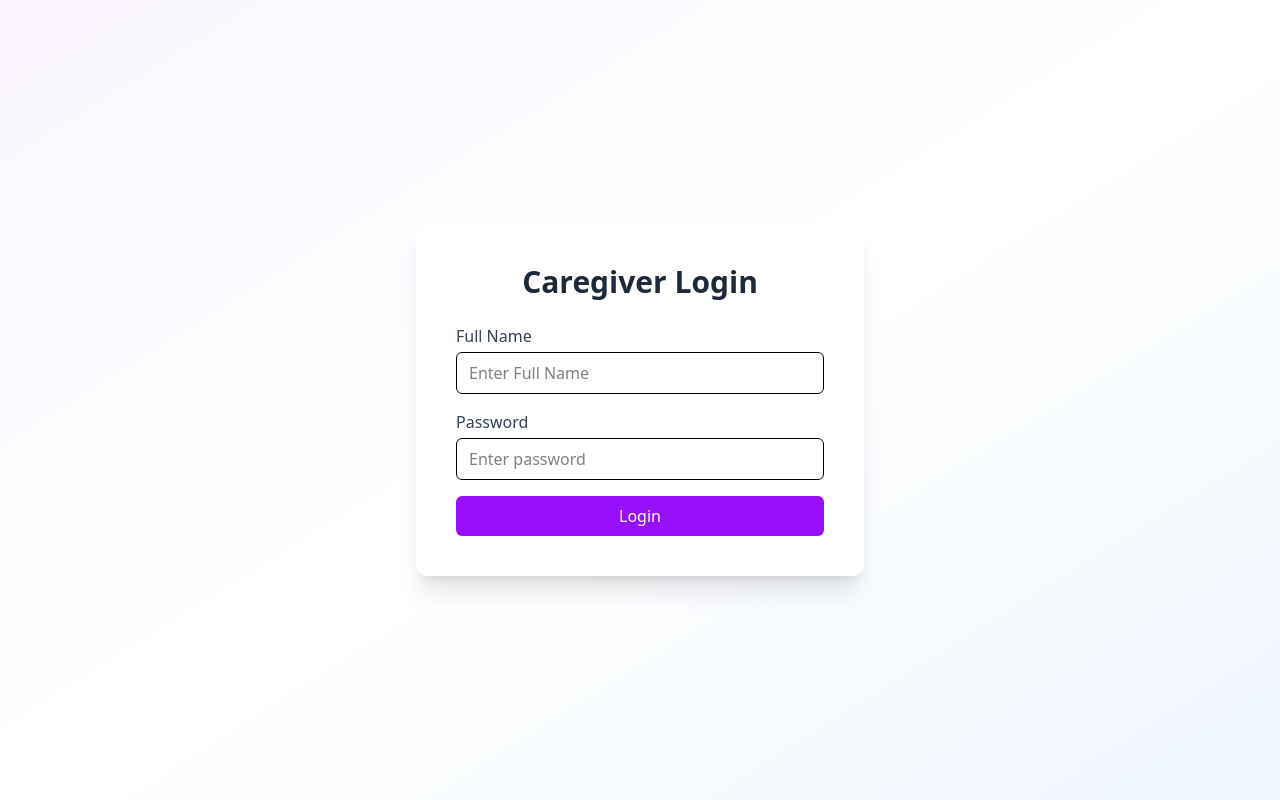
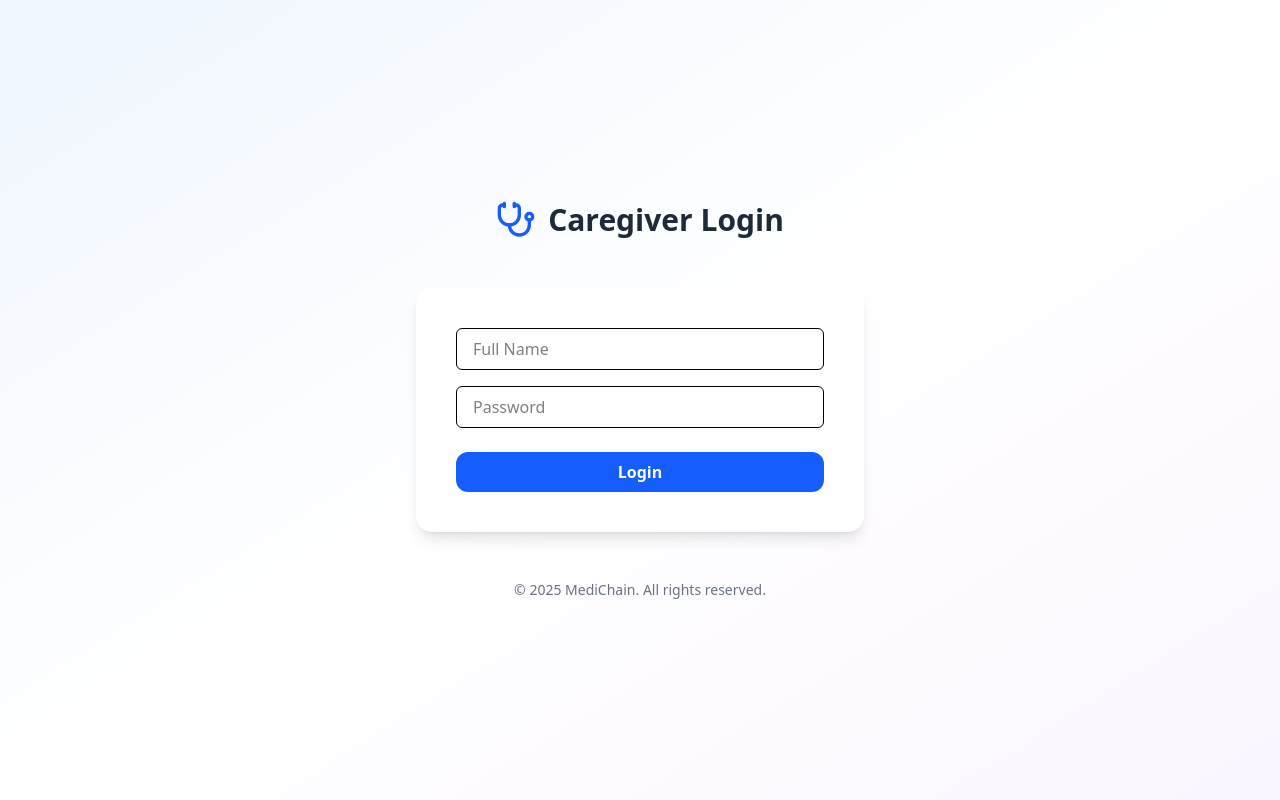
Before and after one commit to BrilliantKimari/Medi_chain-Frontend, a React (Vite) app in the folder medichain-frontend/: page /caregiver-login in a window 1280 px wide. Built offline with nearby package versions, Linux system fonts and the light colour scheme.

Commit message:
Modified the cargiver's login page

```diff
--- a/medichain-frontend/src/pages/CaregiverLoginPage.jsx
+++ b/medichain-frontend/src/pages/CaregiverLoginPage.jsx
@@ -1,6 +1,7 @@
 // src/pages/CaregiverLoginPage.jsx
 import { useState } from "react";
 import { useNavigate } from "react-router-dom";
+import { Stethoscope } from "lucide-react";
 
 export default function CaregiverLoginPage() {
   const navigate = useNavigate();
@@ -11,53 +12,59 @@ export default function CaregiverLoginPage() {
   const handleLogin = (e) => {
     e.preventDefault();
 
-    // For now, simple validation
     if (!username || !password) {
       setError("Please enter both username and password.");
       return;
     }
 
-    // TODO: Replace with real authentication logic
-    // For demonstration, any input works
+    // For demo purposes, we’ll accept any username/password
+    // In a real app, you would verify credentials with backend
     navigate("/caregiver-dashboard");
   };
 
   return (
-    <div className="min-h-screen flex items-center justify-center bg-gradient-to-br from-purple-50 via-white to-blue-50">
-      <div className="bg-white p-10 rounded-xl shadow-xl w-full max-w-md">
-        <h2 className="text-3xl font-bold text-gray-800 mb-6 text-center">Caregiver Login</h2>
-        {error && (
-          <p className="bg-red-100 text-red-700 p-2 rounded mb-4 text-center">{error}</p>
-        )}
-        <form onSubmit={handleLogin} className="space-y-4">
-          <div>
-            <label className="block text-gray-700 mb-1">Full Name</label>
+    <div className="min-h-screen bg-gradient-to-br from-blue-50 via-white to-purple-50 flex flex-col justify-center items-center">
+      {/* Header */}
+      <div className="flex items-center mb-12">
+        <Stethoscope className="text-blue-600 mr-3" size={40} />
+        <h1 className="text-3xl font-bold text-gray-800">Caregiver Login</h1>
+      </div>
+
+      {/* Login Form */}
+      <form
+        onSubmit={handleLogin}
+        className="bg-white p-10 rounded-2xl shadow-lg w-full max-w-md flex flex-col gap-4"
+      >
+        {error && <p className="text-red-500 text-sm">{error}</p>}
+
         <input
           type="text"
-              placeholder="Enter Full Name"
+          placeholder="Full Name"
           value={username}
           onChange={(e) => setUsername(e.target.value)}
-              className="w-full px-3 py-2 border rounded-md focus:outline-none focus:ring-2 focus:ring-purple-400"
+          className="px-4 py-2 border rounded-md focus:outline-none focus:ring-2 focus:ring-blue-500"
         />
-          </div>
-          <div>
-            <label className="block text-gray-700 mb-1">Password</label>
+
         <input
           type="password"
-              placeholder="Enter password"
+          placeholder="Password"
           value={password}
           onChange={(e) => setPassword(e.target.value)}
-              className="w-full px-3 py-2 border rounded-md focus:outline-none focus:ring-2 focus:ring-purple-400"
+          className="px-4 py-2 border rounded-md focus:outline-none focus:ring-2 focus:ring-blue-500"
         />
-          </div>
+
         <button
           type="submit"
-            className="w-full bg-purple-600 text-white py-2 rounded-md hover:bg-purple-700 transition-colors"
+          className="bg-blue-600 text-white py-2 rounded-xl font-semibold hover:bg-blue-700 transition-colors mt-2"
         >
           Login
         </button>
       </form>
-      </div>
+
+      {/* Footer */}
+      <footer className="mt-12 text-center text-gray-500 text-sm">
+        © 2025 MediChain. All rights reserved.
+      </footer>
     </div>
   );
 }
```
Lines whose indentation alone changed are shown as unchanged.
